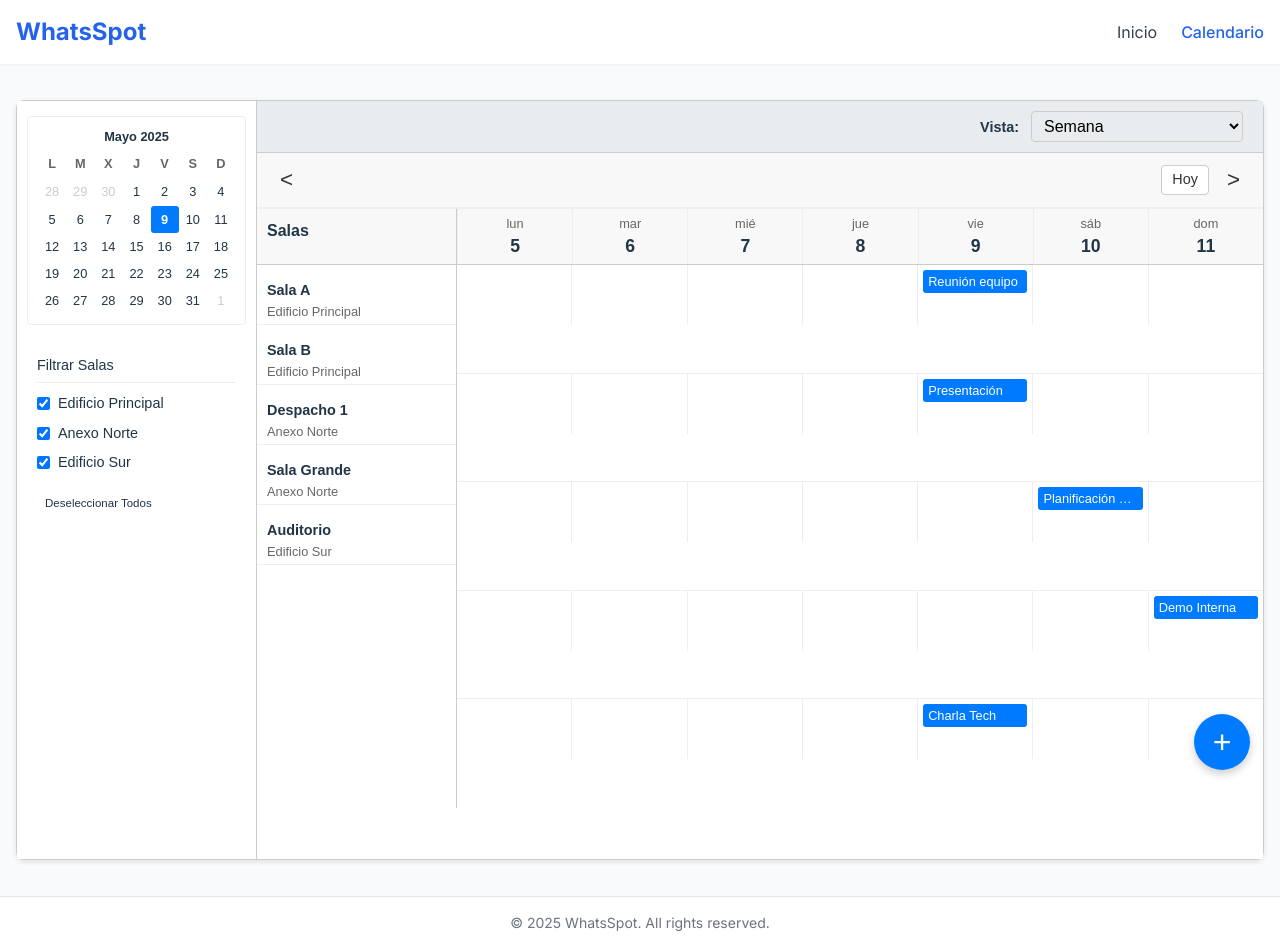
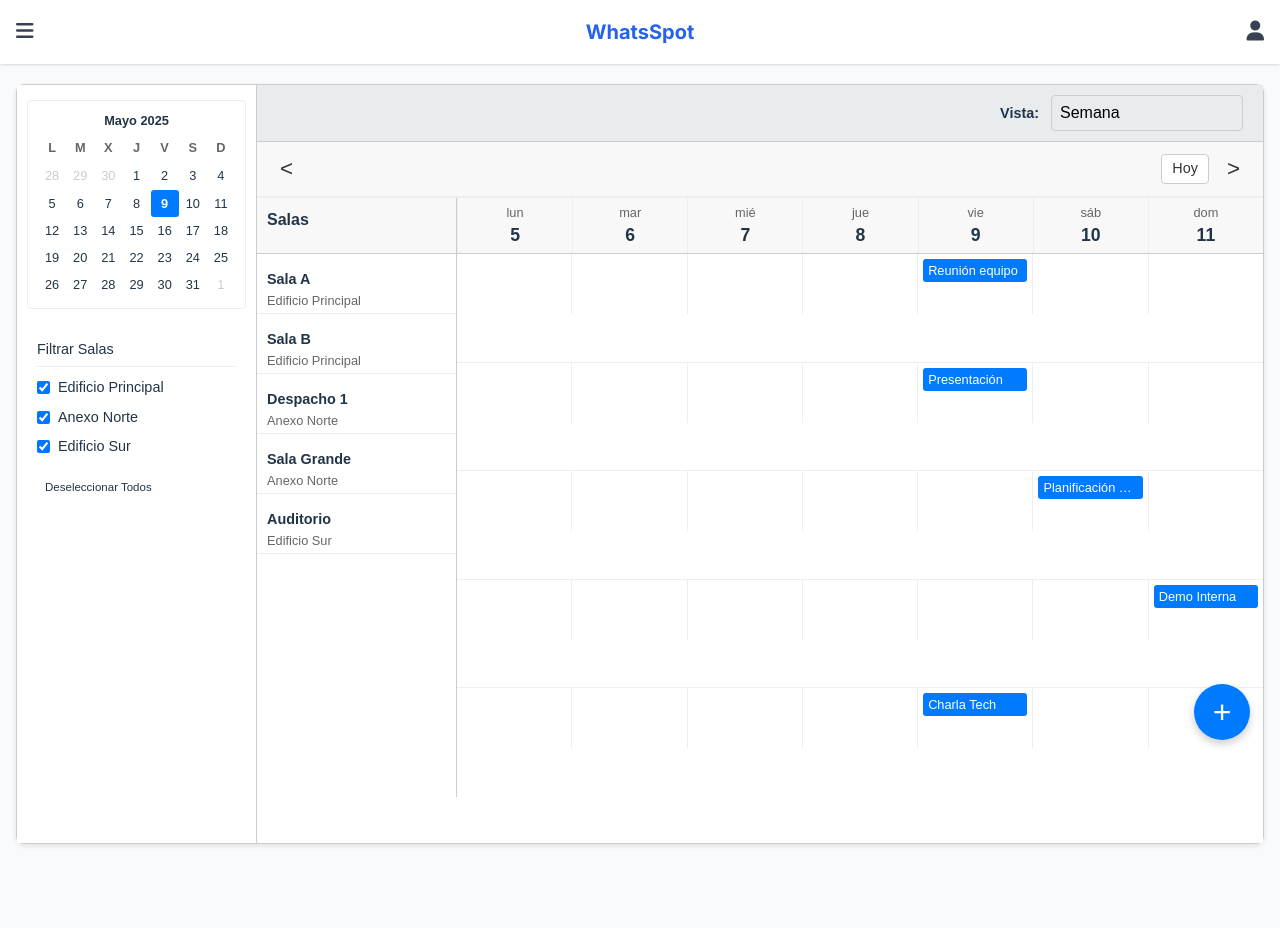
Before and after one commit to ARSanchezKiconex/whatspot-vue3, a Vue app: page /calendar in a window 1280 px wide. After the commit the page ends 928 px from the top, so only its background shows below. Built offline with nearby package versions, Linux system fonts and the light colour scheme.

Commit message:
Iconos FA añadidos + Desarrollo Tailwind

```diff
--- a/package.json
+++ b/package.json
@@ -9,7 +9,7 @@
     "preview": "vite preview"
   },
   "dependencies": {
-    "@heroicons/vue": "^2.0.18",
+    "@fortawesome/fontawesome-free": "^6.7.2",
     "date-fns": "^2.30.0",
     "pinia": "^2.1.7",
     "uuid": "^11.1.0",
--- a/src/App.vue
+++ b/src/App.vue
@@ -1,18 +1,72 @@
 <script setup lang="ts">
-import { RouterView } from 'vue-router'
-import Navbar from './components/layout/Navbar.vue'
+import { ref } from 'vue'
+import { RouterLink, RouterView, useRouter } from 'vue-router'
+
+const drawer = ref(false)
+const showProfileMenu = ref(false)
+const router = useRouter()
+
+const toggleDrawer = () => {
+  drawer.value = !drawer.value
+}
+
+const goTo = (path: string) => {
+  router.push(path)
+  drawer.value = false
+  showProfileMenu.value = false
+}
 </script>
 
 <template>
-  <div class="flex flex-col min-h-screen bg-gray-50">
-    <Navbar />
-    <main class="flex-1 container mx-auto p-4 animate-fade-in">
+  <div class="min-h-screen flex flex-col bg-gray-50">
+    <!-- Navbar -->
+    <header class="fixed top-0 left-0 right-0 bg-white shadow z-50 h-16 flex items-center px-4 justify-between">
+      <!-- Menu icon -->
+      <button @click="toggleDrawer" class="text-gray-700 hover:text-primary-600">
+        <i class="fas fa-bars text-xl"></i>
+      </button>
+
+      <!-- Logo -->
+      <RouterLink to="/" class="text-xl font-bold text-primary-600">WhatsSpot</RouterLink>
+
+      <!-- Profile menu -->
+      <div class="relative">
+        <button @click="showProfileMenu = !showProfileMenu" class="text-gray-700 hover:text-primary-600">
+          <i class="fas fa-user text-xl"></i>
+        </button>
+        <div
+          v-if="showProfileMenu"
+          class="absolute right-0 mt-2 w-40 bg-white border border-gray-200 rounded-md shadow z-50"
+        >
+          <a @click="goTo('/profile')" class="block px-4 py-2 text-sm hover:bg-gray-100 cursor-pointer">Perfil</a>
+          <a @click="goTo('/logout')" class="block px-4 py-2 text-sm hover:bg-gray-100 cursor-pointer">Cerrar sesión</a>
+        </div>
+      </div>
+    </header>
+
+    <!-- Sidebar -->
+    <aside
+      v-if="drawer"
+      class="fixed inset-y-0 left-0 w-64 bg-white border-r shadow z-40 pt-16"
+    >
+      <nav class="p-4">
+        <RouterLink
+          to="/calendar"
+          class="block px-3 py-2 rounded hover:bg-gray-100 text-gray-700"
+          @click="drawer = false"
+        >
+          <i class="fa-regular fa-calendar-check mr-2"></i>
+          Reservas
+        </RouterLink>
+      </nav>
+    </aside>
+
+    <!-- Overlay for drawer -->
+    <div v-if="drawer" @click="drawer = false" class="fixed inset-0 bg-black opacity-25 z-30"></div>
+
+    <!-- Main content -->
+    <main class="flex-1 pt-16 pb-16 px-4">
       <RouterView />
     </main>
-    <footer class="bg-white py-4 border-t border-gray-200">
-      <div class="container mx-auto text-center text-sm text-gray-500">
-        <p>© {{ new Date().getFullYear() }} WhatsSpot. All rights reserved.</p>
-      </div>
-    </footer>
   </div>
 </template>
--- a/src/components/calendar/Calendar.vue
+++ b/src/components/calendar/Calendar.vue
@@ -308,7 +308,7 @@ watch(selectedDate, (newDate) => { /* ... */ });
 
 .fab-add-event {
   position: fixed; /* O fixed si quieres que esté fijo en la ventana */
-  bottom: 30px;
+  bottom: 60px;
   right: 30px;
   width: 56px;
   height: 56px;
--- a/src/main.ts
+++ b/src/main.ts
@@ -6,6 +6,19 @@ import App from './App.vue'
 
 // Import routes
 import { routes } from './router'
+
+// Importa Vuetify
+import 'vuetify/styles';
+import { createVuetify } from 'vuetify';
+import * as components from 'vuetify/components';
+import * as directives from 'vuetify/directives';
+import { aliases, fa } from 'vuetify/iconsets/fa'
+import '@fortawesome/fontawesome-free/css/all.css';
+
+const vuetify = createVuetify({
+  components,
+  directives,
+});
 
 // Create Pinia store
 const pinia = createPinia()
@@ -18,6 +31,15 @@ const router = createRouter({
 
 // Create and mount app
 createApp(App)
+  .use(vuetify)
   .use(pinia)
   .use(router)
   .mount('#app')
+
+  export default createVuetify({
+    icons: {
+      defaultSet: 'fa',
+      aliases,
+      sets: { fa },
+    },
+  })
--- a/src/views/HomePage.vue
+++ b/src/views/HomePage.vue
@@ -27,7 +27,6 @@ import { RouterLink } from 'vue-router'
           View All
         </RouterLink>
       </div>
-      <ReservationList :limit="3" />
     </section>
 
     <!-- Features section -->
```
Also changed, not shown: 1 other file (tests, documents, lock files or other folders).
